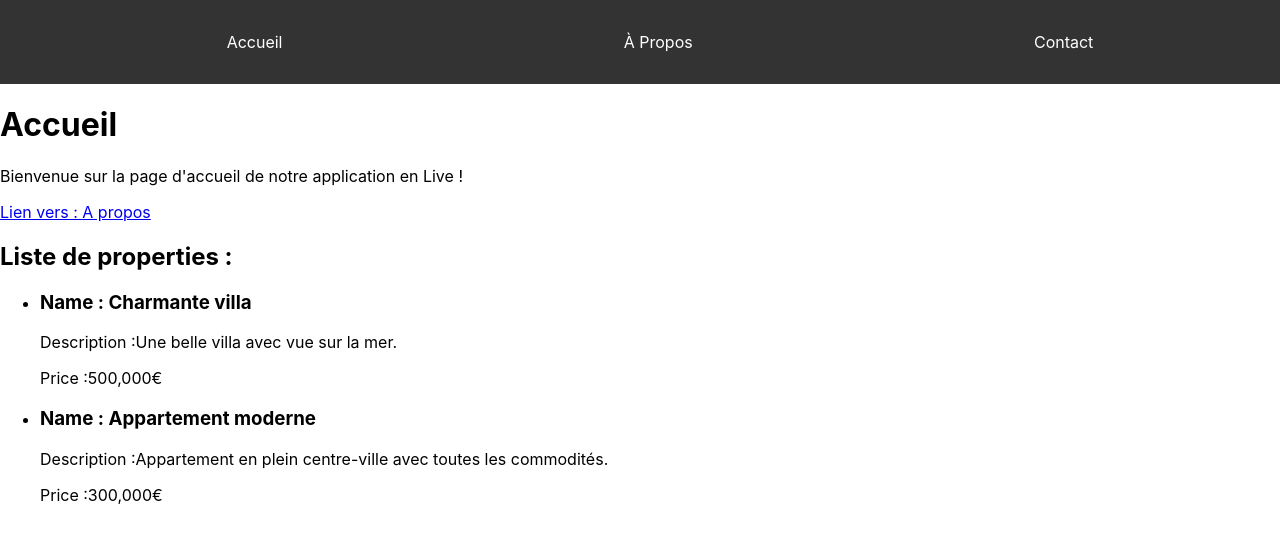
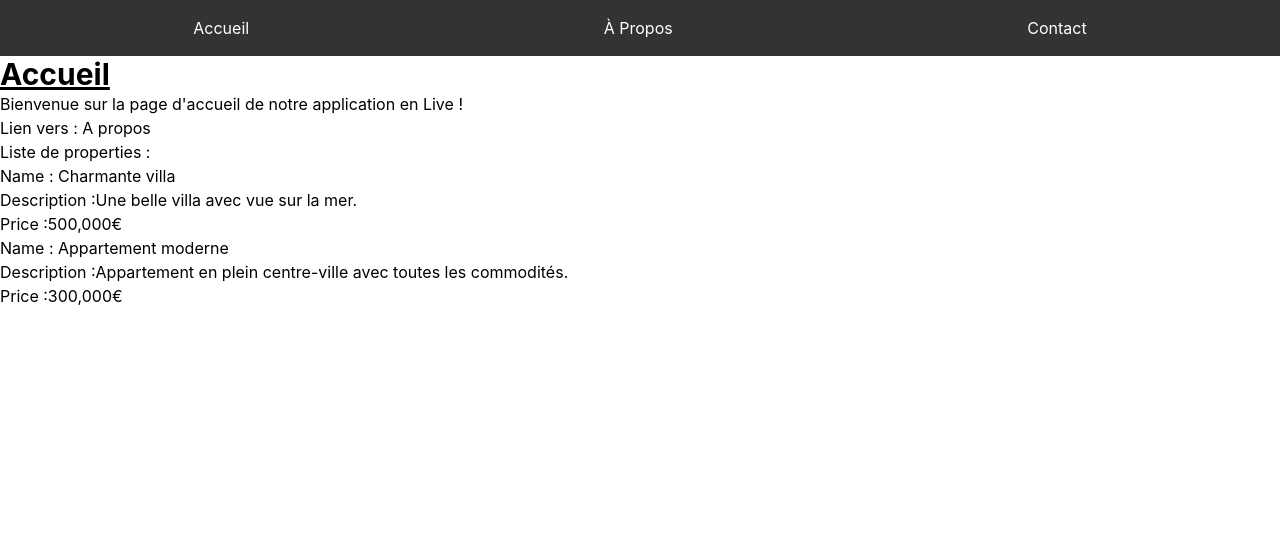
Before and after one commit to YoLoADR/training-react-app, a React (Create React App) app: page / in a window 1280 px wide. Shown: the top 540 px of the page. Built offline with nearby package versions, Linux system fonts and the light colour scheme.

Commit message:
setup tailwind

```diff
--- a/package.json
+++ b/package.json
@@ -11,8 +11,7 @@
     "react-dom": "^18.2.0",
     "react-router-dom": "^6.18.0",
     "react-scripts": "5.0.1",
-    "web-vitals": "^2.1.4",
-    "tailwindcss": "^3.3.5"
+    "web-vitals": "^2.1.4"
   },
   "scripts": {
     "start": "react-scripts start",
@@ -37,5 +36,8 @@
       "last 1 firefox version",
       "last 1 safari version"
     ]
+  },
+  "devDependencies": {
+    "tailwindcss": "^3.3.5"
   }
 }
--- a/src/App.css
+++ b/src/App.css
@@ -1,3 +1,7 @@
+@tailwind base;
+@tailwind components;
+@tailwind utilities;
+
 .App {
   text-align: center;
 }
--- a/src/container/Home.js
+++ b/src/container/Home.js
@@ -5,7 +5,7 @@ import PropertyList from '../components/PropertyList'
 function Home() {
   return (
     <div>
-      <h1>Accueil</h1>
+      <h1 className="text-3xl font-bold underline">Accueil</h1>
       <p>Bienvenue sur la page d'accueil de notre application en Live !</p>
       <Link to="/about">Lien vers : A propos</Link>
       <PropertyList/>
--- /dev/null
+++ b/tailwind.config.js
@@ -0,0 +1,10 @@
+/** @type {import('tailwindcss').Config} */
+module.exports = {
+  content: [
+    "./src/**/*.{js,jsx,ts,tsx}",
+  ],
+  theme: {
+    extend: {},
+  },
+  plugins: [],
+}
```
Also changed, not shown: 1 other file (tests, documents, lock files or other folders).
